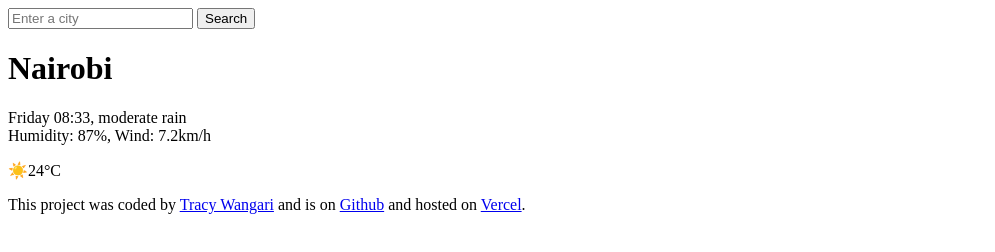
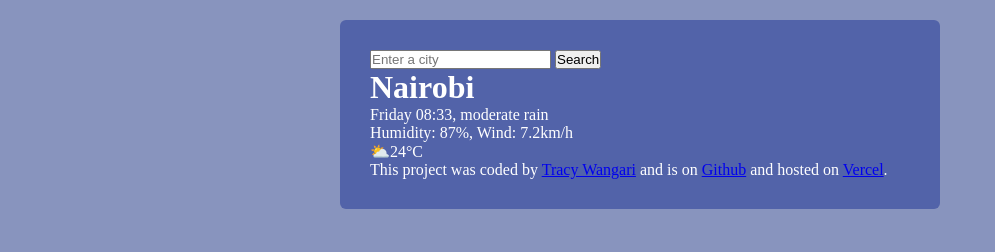
Before and after one commit to 26TracyNjoroge/shecodes-weather-app-project, a plain HTML site: page index.html in a window 1280 px wide. Shown: the whole page, without its empty margins (0-995 px from the left). Drawn offline with Linux system fonts and the light colour scheme.

Commit message:
Add some css styling

```diff
--- a/index.html
+++ b/index.html
@@ -4,8 +4,10 @@
     <meta charset="UTF-8">
     <meta name="viewport" content="width=device-width, initial-scale=1.0">
     <title>Weather Application</title>
+    <link rel="stylesheet" href="style.css"/>
 </head>
 <body>
+    <div class="container">
     <header>
         <form>
             <input type="search" placeholder="Enter a city" required/>
@@ -20,7 +22,7 @@
                     Humidity: 87%, Wind: 7.2km/h
                 </p>
             </div>
-            <div>☀️24°C</div>
+            <div>⛅24°C</div>
         </div>
     </main>
     <footer>
@@ -31,5 +33,6 @@
             <a href="https://shecodes-weather-app-project.vercel.app/" target="_blank">Vercel</a>.
         </p>
     </footer>
+    </div> <!--End of container-->
 </body>
 </html>
--- /dev/null
+++ b/style.css
@@ -0,0 +1,25 @@
+:root {
+    --blue-light: #8894BE;
+    --blue-dark: #5263A9;
+    --white-color: #FFFFFF;
+}
+
+* {
+    padding: 0;
+    margin: 0;
+    box-sizing: border-box;
+}
+
+body {
+    background-color: var(--blue-light);
+    color: var(--white-color);
+}
+
+.container {
+    width: 600px;
+    margin: 0 auto;
+    padding: 30px;
+    background-color: var(--blue-dark);
+    border-radius: 6px;
+    margin-top: 20px;
+}
```
